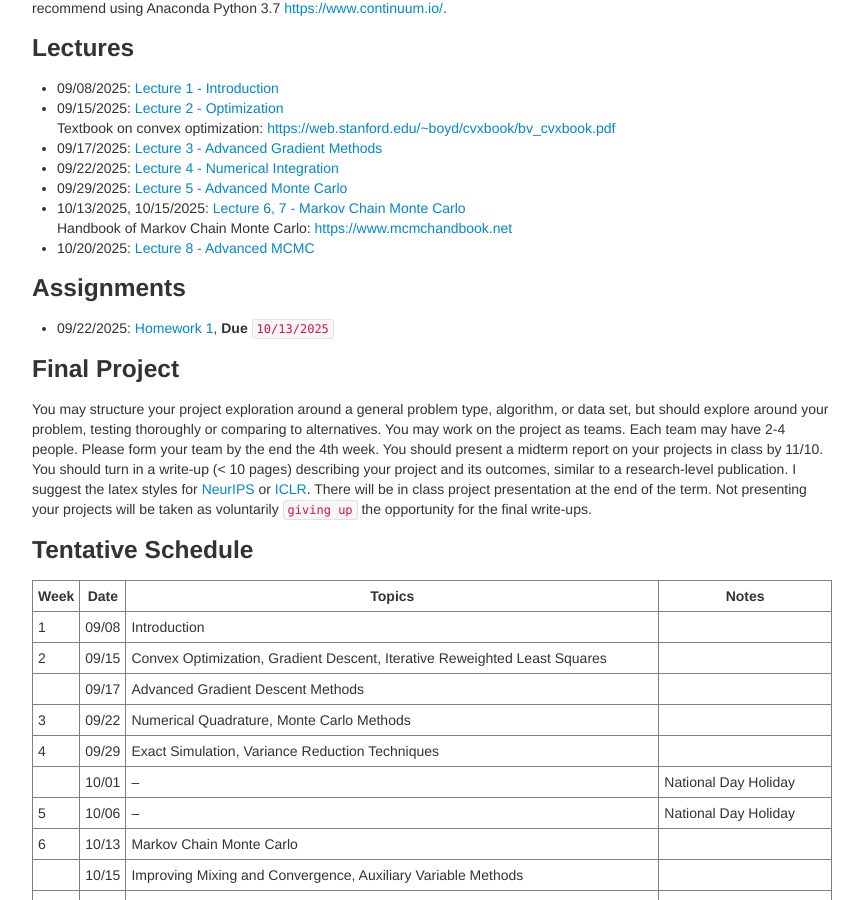
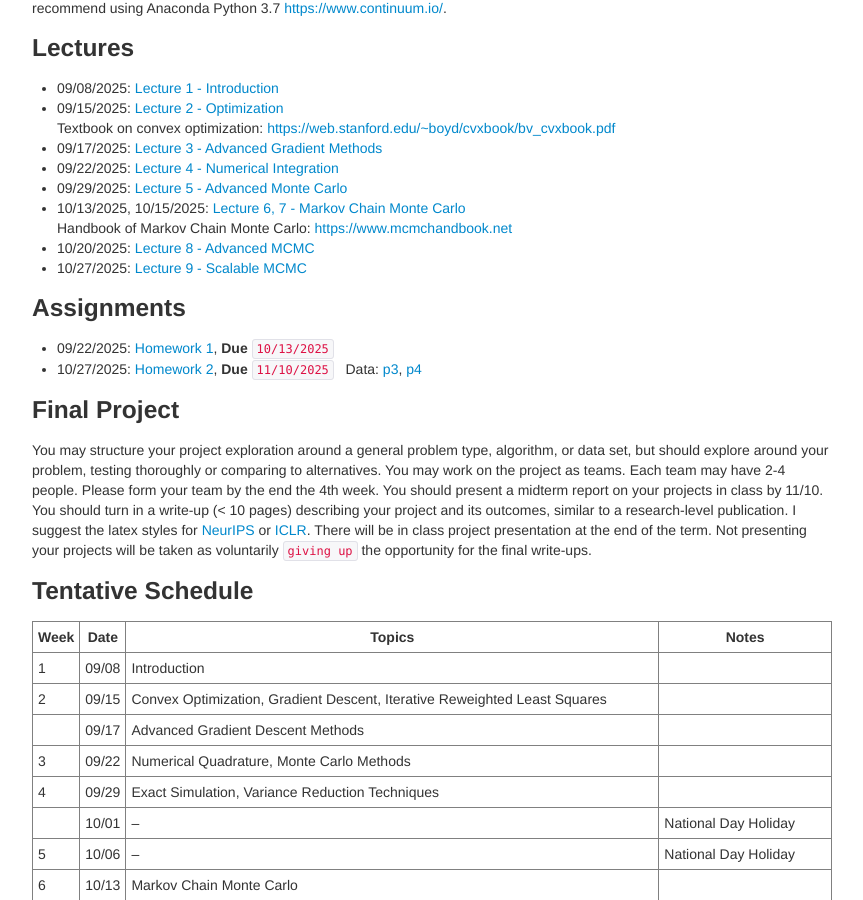
Before and after one commit to zcrabbit/zcrabbit.github.io, a Jekyll site: the page built from courses/smcm-f25.md, in a window 1280 px wide and 900 px high, scrolled down 1065 px. Shown: the whole window, without its empty margins (208-1071 px from the left). Built offline with Jekyll 4.4.1, drawn with Linux system fonts in a browser that asks for light colours.

Commit message:
lecture 9 and homework 2 out

```diff
--- a/courses/smcm-f25.md
+++ b/courses/smcm-f25.md
@@ -46,10 +46,12 @@ We will use python during the course. A good Python tutorial is available at <ht
 - 10/13/2025, 10/15/2025: [Lecture 6, 7 - Markov Chain Monte Carlo]({{sites.baseurl}}/static/slides/smcm_fall25/lec0607.pdf)
   Handbook of Markov Chain Monte Carlo: <https://www.mcmchandbook.net>
 - 10/20/2025: [Lecture 8 - Advanced MCMC]({{sites.baseurl}}/static/slides/smcm_fall25/lec08.pdf)
+- 10/27/2025: [Lecture 9 - Scalable MCMC]({{sites.baseurl}}/static/slides/smcm_fall25/lec09.pdf)
 
 
 ### Assignments
 - 09/22/2025: [Homework 1]({{sites.baseurl}}/static/slides/smcm_fall25/hw01.pdf), **Due** `10/13/2025`
+- 10/27/2025: [Homework 2]({{sites.baseurl}}/static/slides/smcm_fall25/hw02.pdf), **Due** `11/10/2025` &nbsp; Data: [p3]({{sites.baseurl}}/static/datasets/probit_data.npy), [p4]({{sites.baseurl}}/static/datasets/mcs_hw2_p3_data.npy)
 
 
 
```
Also changed, not shown: 4 other files.
